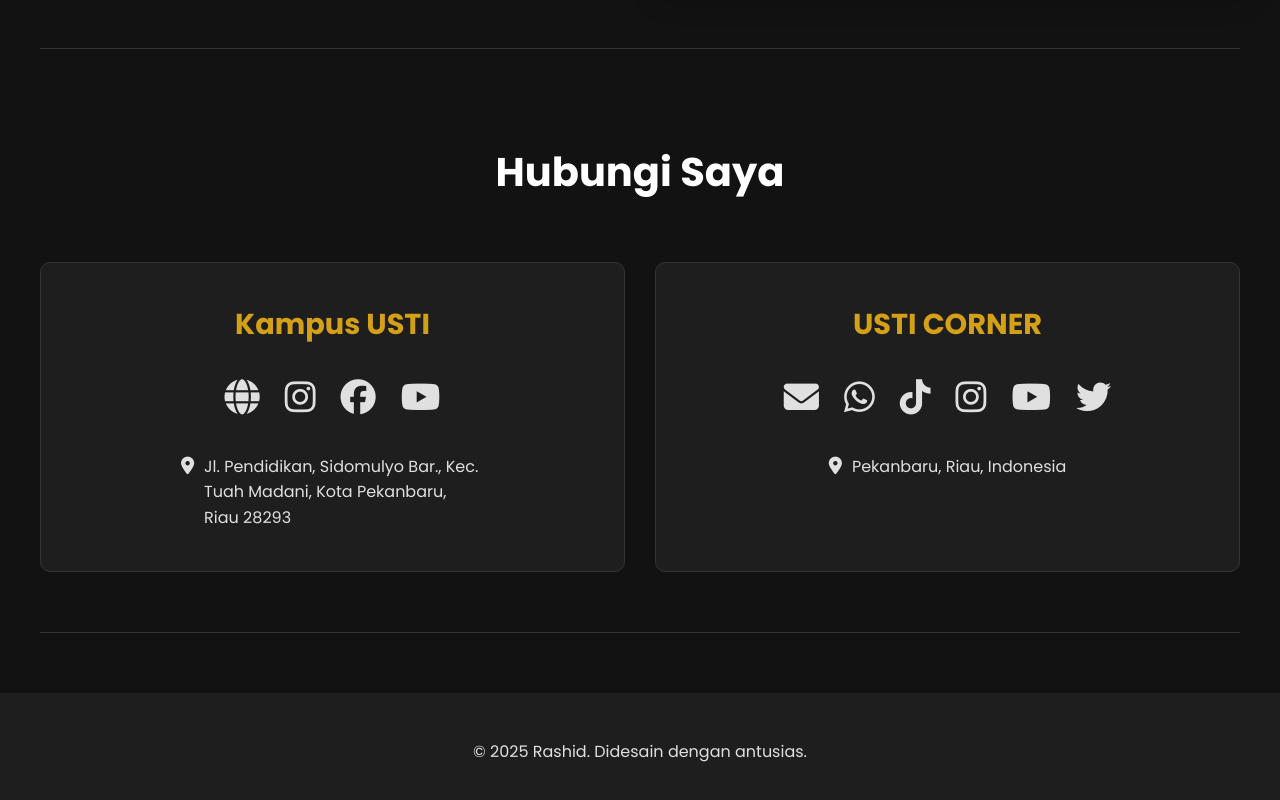
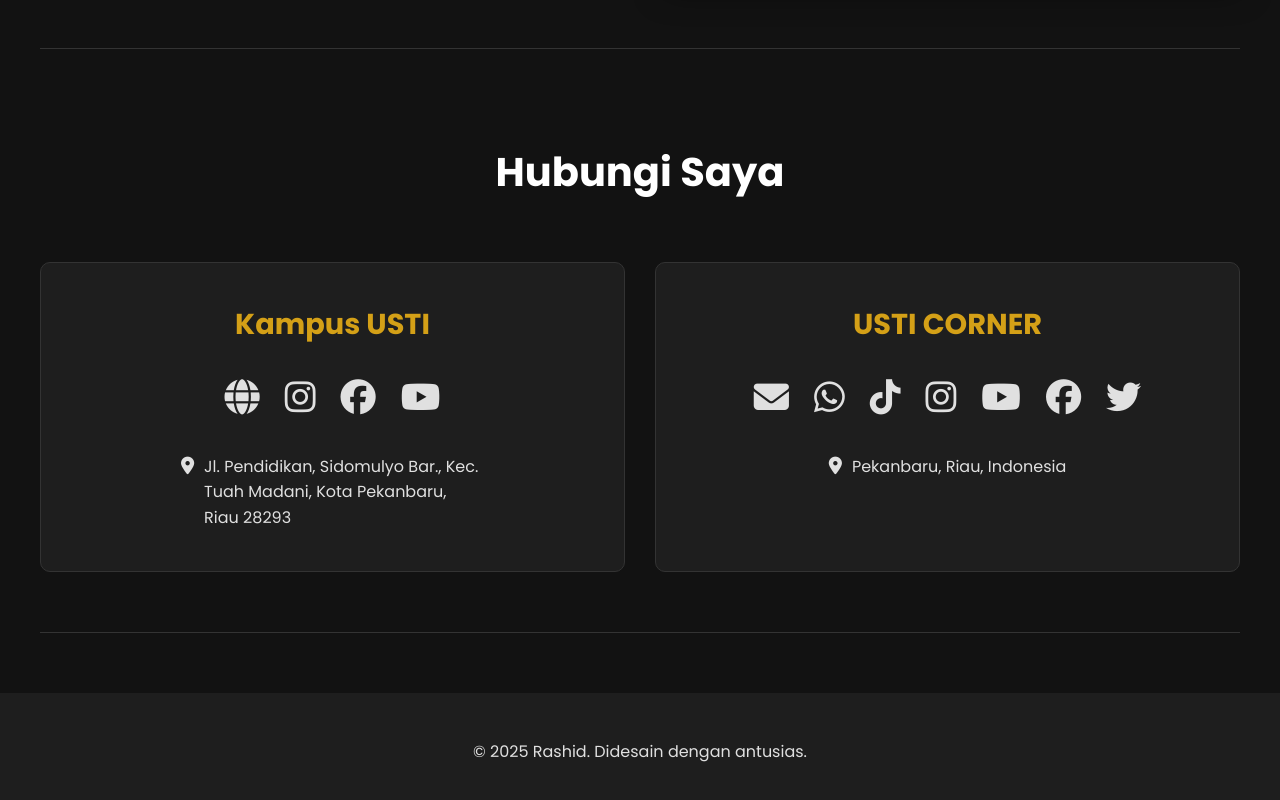
Before and after one commit to rashiiddsr/rashidweb-usti, a plain HTML site: page index.html in a window 1280 px wide. Shown: the part 5587-6387 px from the top of the page. Drawn offline with Linux system fonts and the light colour scheme.

Commit message:
Update index.html

```diff
--- a/index.html
+++ b/index.html
@@ -255,6 +255,7 @@
                         <a href="https://www.tiktok.com/@usticorner" target="_blank" title="TikTok"><i class="fab fa-tiktok"></i></a>
                         <a href="https://www.instagram.com/usticorner" target="_blank" title="Instagram"><i class="fab fa-instagram"></i></a>
                         <a href="https://www.youtube.com/@usticorner" target="_blank" title="YouTube"><i class="fab fa-youtube"></i></a>
+                                                <a href="https://www.facebook.com/usticorner" target="_blank" title="Facebook USTI"><i class="fab fa-facebook"></i></a>
                         <a href="https://x.com/usticorner" target="_blank" title="Twitter"><i class="fab fa-twitter"></i></a>
                     </div>
                     <a href="https://maps.app.goo.gl/ZnA6jGeNX1qmD9zZ7" target="_blank" class="alamat-link">
```
